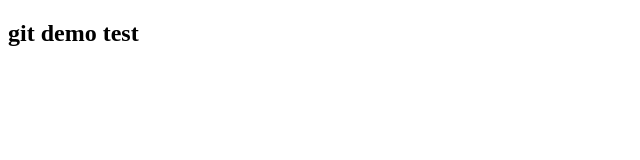
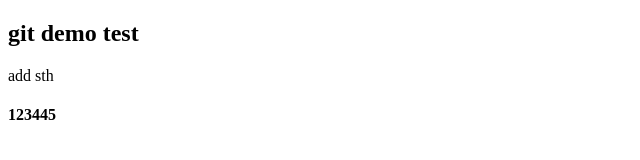
Before and after one commit to C-mint/code, a plain HTML site: page index.html in a window 1280 px wide. Shown: the whole page, without its empty margins (0-640 px from the left). Drawn offline with Linux system fonts and the light colour scheme.

Commit message:
添加了一些内容

```diff
--- a/index.html
+++ b/index.html
@@ -7,5 +7,7 @@
 </head>
 <body>
     <h2>git demo test</h2>
+    <p> add sth</p>
+    <h4>123445</h4>
 </body>
 </html>
```
